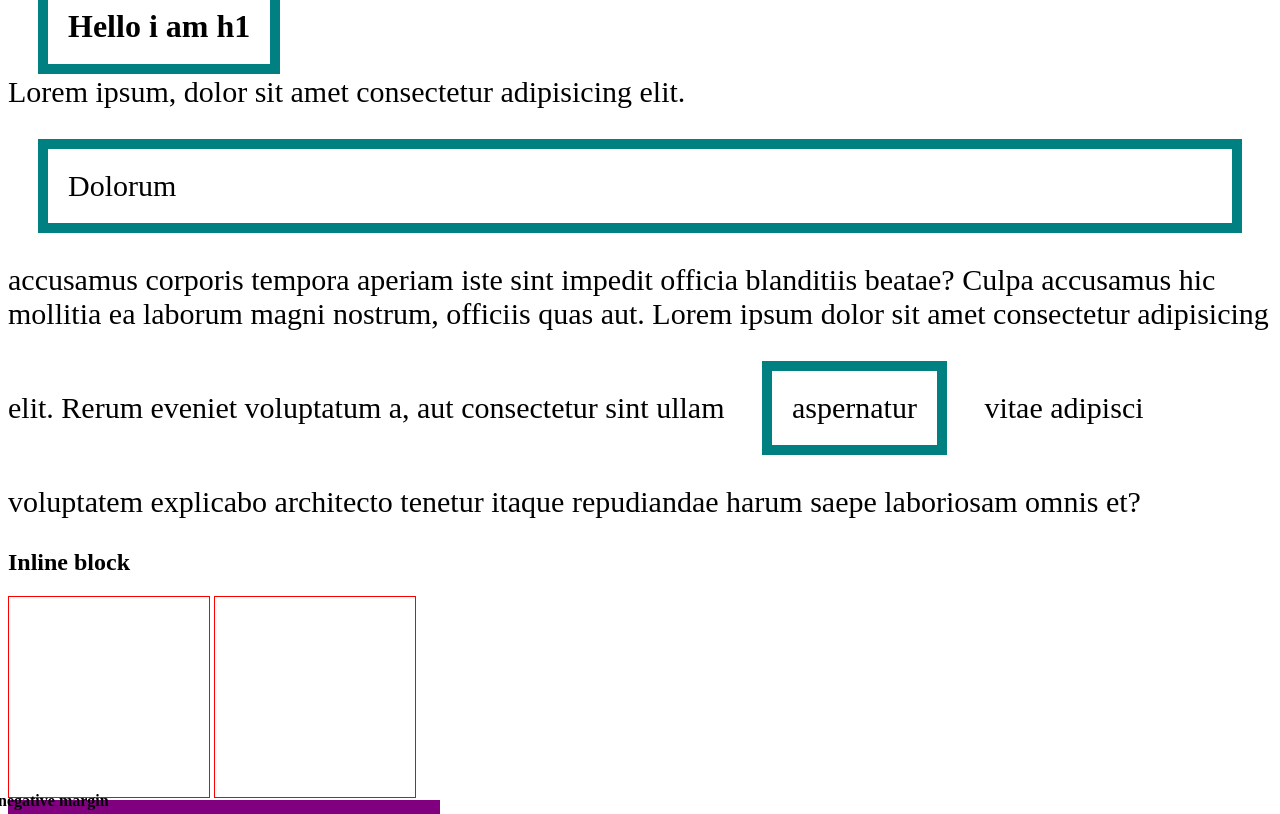
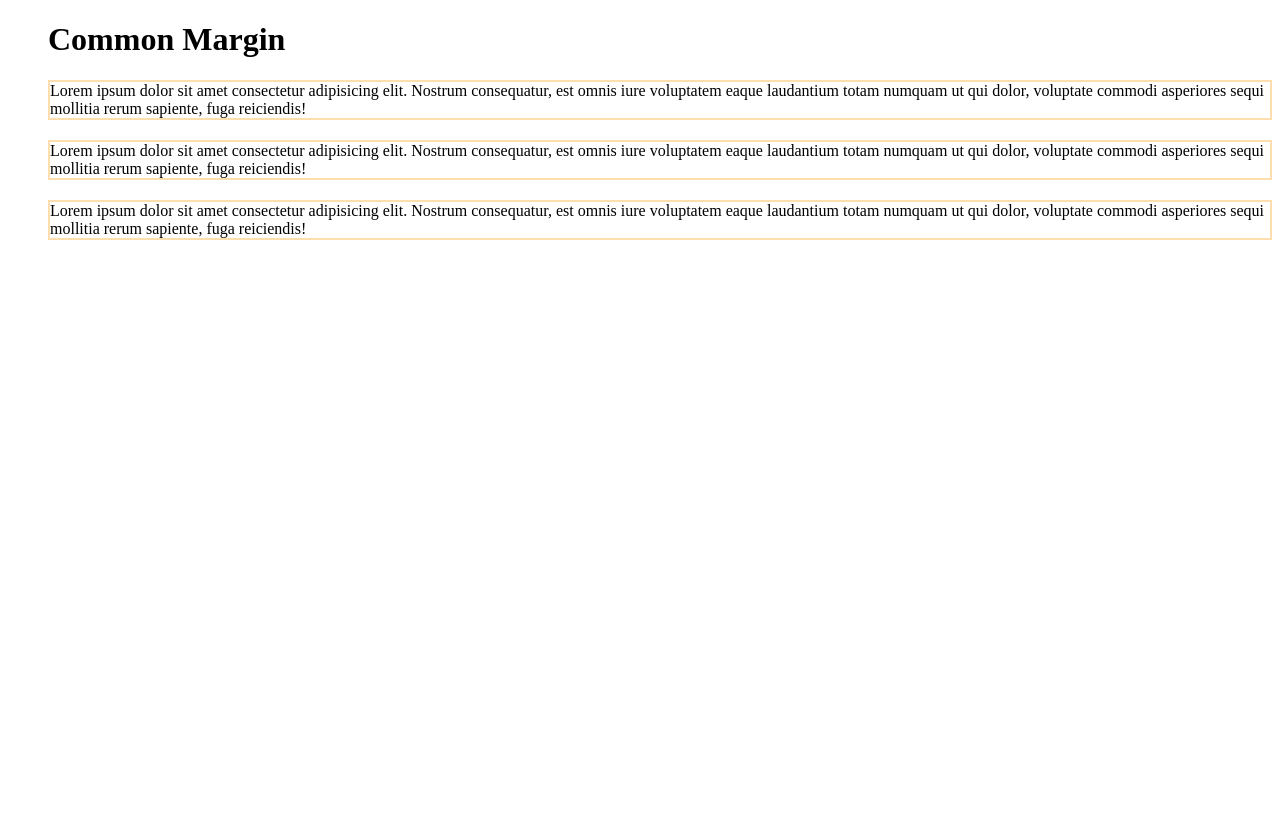
Before and after one commit to torki-yaseen/HTML-CSS-Bootcamp, a plain HTML site: page css/index.html in a window 1280 px wide. Shown: the top 814 px of the page. Drawn offline with Linux system fonts and the light colour scheme.

Commit message:
common layout , min & max width

```diff
--- a/css/app.css
+++ b/css/app.css
@@ -1,42 +1,8 @@
 p {
-  font-size: 30px;
+  border: 2px solid navajowhite;
+  margin-top: 0px;
+  margin-bottom: 20px;
 }
-
-#word {
-  border: 10px solid teal;
-  padding: 20px;
-  margin: 30px;
-  display: block;
+div {
+  margin-left: 40px;
 }
-#word2 {
-  border: 10px solid teal;
-  padding: 20px;
-  margin: 30px;
-  display: inline-block;
-}
-h1 {
-  border: 10px solid teal;
-  padding: 20px;
-  margin: 30px;
-  display: inline;
-}
-.box {
-  border: 1px solid red;
-  height: 200px;
-  width: 200px;
-  display: inline-block;
-}
-h3 {
-  color: aqua;
-  display: none;
-}
-h4 {
-  margin: -10px;
-}
-
-#contianer {
-  border: 2cqb solid purple;
-  background-color: lightskyblue;
-  height: 400px;
-  width: 400px;
-}
--- a/css/index.html
+++ b/css/index.html
@@ -7,23 +7,26 @@
     <title>Document</title>
   </head>
   <body>
-    <h1>Hello i am h1</h1>
-    <p>
-      Lorem ipsum, dolor sit amet consectetur adipisicing elit.
-      <span id="word">Dolorum</span> accusamus corporis tempora aperiam iste
-      sint impedit officia blanditiis beatae? Culpa accusamus hic mollitia ea
-      laborum magni nostrum, officiis quas aut. Lorem ipsum dolor sit amet
-      consectetur adipisicing elit. Rerum eveniet voluptatum a, aut consectetur
-      sint ullam <span id="word2">aspernatur</span> vitae adipisci voluptatem
-      explicabo architecto tenetur itaque repudiandae harum saepe laboriosam
-      omnis et?
-    </p>
-
-    <h2>Inline block</h2>
-    <div class="box"></div>
-    <div class="box"></div>
-    <h3>display none</h3>
-    <h4>negative margin</h4>
-    <div id="contianer">hello, there let's begin</div>
+    <div>
+      <h1>Common Margin</h1>
+      <p>
+        Lorem ipsum dolor sit amet consectetur adipisicing elit. Nostrum
+        consequatur, est omnis iure voluptatem eaque laudantium totam numquam ut
+        qui dolor, voluptate commodi asperiores sequi mollitia rerum sapiente,
+        fuga reiciendis!
+      </p>
+      <p>
+        Lorem ipsum dolor sit amet consectetur adipisicing elit. Nostrum
+        consequatur, est omnis iure voluptatem eaque laudantium totam numquam ut
+        qui dolor, voluptate commodi asperiores sequi mollitia rerum sapiente,
+        fuga reiciendis!
+      </p>
+      <p>
+        Lorem ipsum dolor sit amet consectetur adipisicing elit. Nostrum
+        consequatur, est omnis iure voluptatem eaque laudantium totam numquam ut
+        qui dolor, voluptate commodi asperiores sequi mollitia rerum sapiente,
+        fuga reiciendis!
+      </p>
+    </div>
   </body>
 </html>
```
